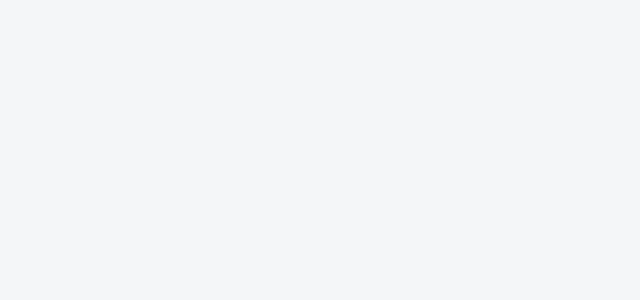
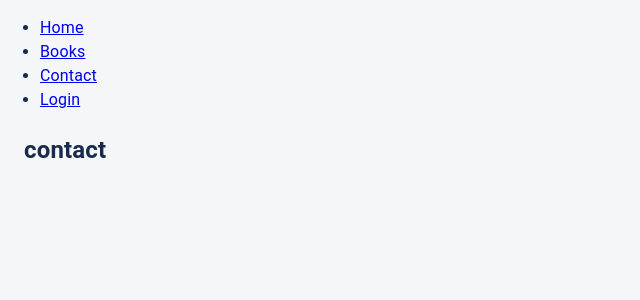
Before and after one commit to boburtojiboev/books-react, a React (Create React App) app: page /contact in a window 1280 px wide. Shown: the top 300 px of the page, without its empty margins (0-640 px from the left). Built offline with nearby package versions, Linux system fonts and the light colour scheme.

Commit message:
feat: develop routing based on books project

```diff
--- a/src/app/App.tsx
+++ b/src/app/App.tsx
@@ -1,13 +1,52 @@
 import React from "react";
 import "../css/App.css";
-import { Box, Button, Container, Stack, Typography } from "@mui/material";
-import { RippleBadge } from "./MaterialTheme/styled";
+import { Container,} from "@mui/material";
+import { BrowserRouter as Router, Switch, Route, Link } from "react-router-dom";
+import BooksPage from "../screens/BooksPage";
+import ContactPage from "../screens/ContactPage";
+import HomePage from "../screens/HomePage";
+import { LoginPage } from "../screens/LoginPage";
+
+
 
 
 function App() {
   return (
-    <Container>
-    </Container>
+    <Router>
+      <div>
+        <nav>
+          <ul>
+            <li>
+              <Link to="/">Home</Link>
+            </li>
+            <li>
+              <Link to="/books">Books</Link>
+            </li>
+            <li>
+              <Link to="/contact">Contact</Link>
+            </li>
+            <li>
+              <Link to="/login">Login</Link>
+            </li>
+          </ul>
+        </nav>
+
+        <Switch>
+          <Route path="/books">
+            <BooksPage />
+          </Route>
+          <Route path="/contact">
+            <ContactPage />
+          </Route>
+          <Route path="/login">
+            <LoginPage />
+          </Route>
+          <Route path="/">
+            <HomePage />
+          </Route>
+        </Switch>
+      </div>
+    </Router>
   );
 }
 export default App;
--- /dev/null
+++ b/src/screens/BooksPage/index.tsx
@@ -0,0 +1,10 @@
+import React from "react";
+import { Container } from "@mui/material";
+function BooksPage() {
+  return (
+    <Container>
+      <h2>Books</h2>
+    </Container>
+  );
+}
+export default BooksPage;
--- /dev/null
+++ b/src/screens/ContactPage/index.tsx
@@ -0,0 +1,10 @@
+import React from "react";
+import { Container } from "@mui/material";
+function ContactPage() {
+  return (
+    <Container>
+      <h2>contact</h2>
+    </Container>
+  );
+}
+export default ContactPage;
--- /dev/null
+++ b/src/screens/HomePage/index.tsx
@@ -0,0 +1,10 @@
+import React from "react";
+import { Container } from "@mui/material";
+function HomePage() {
+  return (
+    <Container>
+      <h2>Home</h2>
+    </Container>
+  );
+}
+export default HomePage;
--- /dev/null
+++ b/src/screens/LoginPage/index.tsx
@@ -0,0 +1,5 @@
+import React from "react";
+import { Container } from "@mui/material";
+export function LoginPage() {
+  return <Container>Login</Container>;
+}
```
Also changed, not shown: package.json (+15 -10 lines), 1 other file (tests, documents, lock files or other folders).
